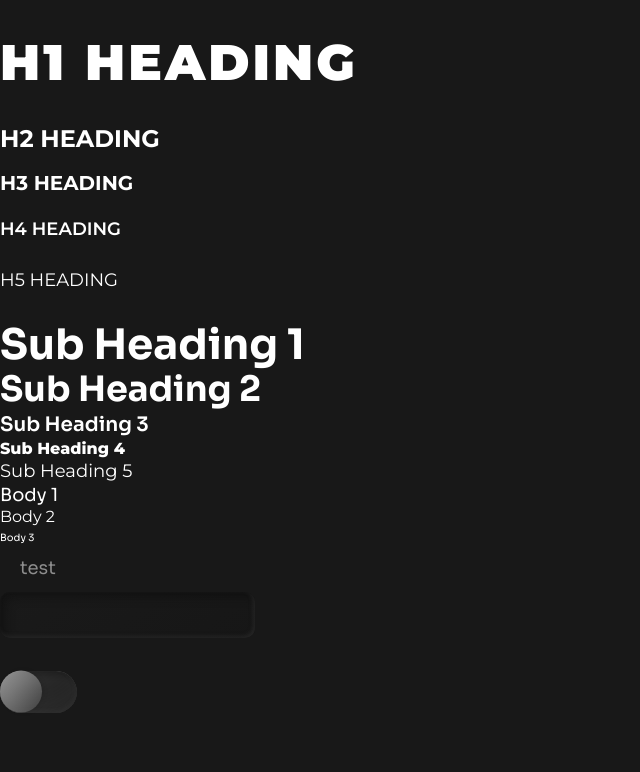
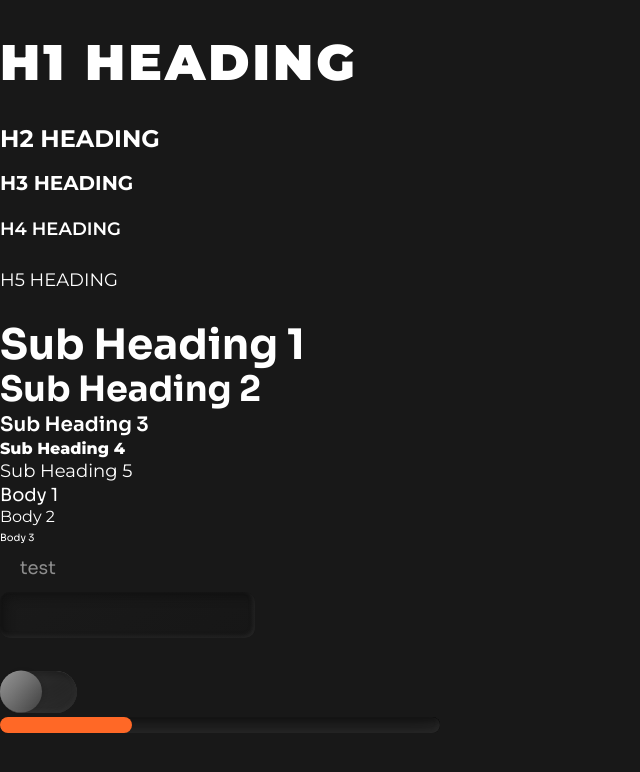
Before and after one commit to arcana-network/component-library, a Vue app: page / in a window 1280 px wide. Shown: the top 772 px of the page, without its empty margins (0-640 px from the left). Built offline with nearby package versions, Linux system fonts and the light colour scheme.

Commit message:
Added progress component

```diff
--- a/src/App.vue
+++ b/src/App.vue
@@ -22,6 +22,7 @@
     />
     <div class="body-2">{{ textValue }}</div>
     <Switch v-model="switchState" variant="large" />
+    <Progress :percentage="30" state="error" />
   </div>
 </template>
 
@@ -29,9 +30,10 @@
 import { ref } from "@vue/runtime-core";
 import TextField from "./components/TextField/TextField.vue";
 import Switch from "./components/Switch/Switch.vue";
+import Progress from "./components/Progress/Progress.vue";
 export default {
   name: "App",
-  components: { TextField, Switch },
+  components: { TextField, Switch, Progress },
   setup() {
     const textValue = ref("");
     const switchState = ref(false);
--- /dev/null
+++ b/src/components/Progress/Progress.vue
@@ -0,0 +1,95 @@
+<template>
+  <progress max="100" :value="value" :class="state">
+    <div class="progress" :class="state">
+      <span :style="{ width: value + '%' }"> Progress: {{ value }}% </span>
+    </div>
+  </progress>
+</template>
+
+<style scoped>
+.progress {
+  position: relative;
+  display: block;
+  min-width: 7.5em;
+}
+progress,
+progress::-webkit-progress-bar,
+.progress {
+  -webkit-appearance: none;
+  -moz-appearance: none;
+  appearance: none;
+  height: 1em;
+  min-width: 27.5em;
+  background: linear-gradient(143.36deg, #000000 115.05%, #c6c6c6 -4.7%);
+  box-shadow: inset -2px -2px 4px rgba(80, 80, 80, 0.1),
+    inset 5px 5px 5px rgba(0, 0, 0, 0.21),
+    inset -10px -26px 33px -28px rgba(255, 255, 255, 0.1),
+    inset -50px 49px 29px 22px rgba(28, 28, 28, 0.84);
+  border-radius: 999px;
+  color: #8fff00;
+}
+.progress > span {
+  display: block;
+  text-indent: -9999px;
+}
+progress::-webkit-progress-value,
+.progress > span {
+  background: #8fff00;
+  border-radius: 999px;
+  transition: width 0.4s;
+}
+progress::-moz-progress-bar {
+  border-radius: 999px;
+  background-color: #8fff00;
+  transition: width 0.4s;
+}
+progress.success {
+  color: #8fff00;
+}
+progress.warn {
+  color: #ffc226;
+}
+progress.error {
+  color: #ff6826;
+}
+progress.success::-webkit-progress-value,
+.progress.success > span {
+  background-color: #8fff00;
+}
+progress.warn::-webkit-progress-value,
+.progress.warn > span {
+  background-color: #ffc226;
+}
+progress.error::-webkit-progress-value,
+.progress.error > span {
+  background-color: #ff6826;
+}
+progress.success::-moz-progress-bar {
+  background-color: #8fff00;
+}
+progress.warn::-moz-progress-bar {
+  background-color: #ffc226;
+}
+progress.error::-moz-progress-bar {
+  background-color: #ff6826;
+}
+</style>
+
+<script>
+import { computed } from "@vue/runtime-core";
+export default {
+  props: {
+    state: String,
+    percentage: Number,
+  },
+  setup(props) {
+    const value = computed(() => {
+      return !props.percentage || props.percentage < 4 ? 4 : props.percentage;
+    });
+
+    return {
+      value,
+    };
+  },
+};
+</script>
```
